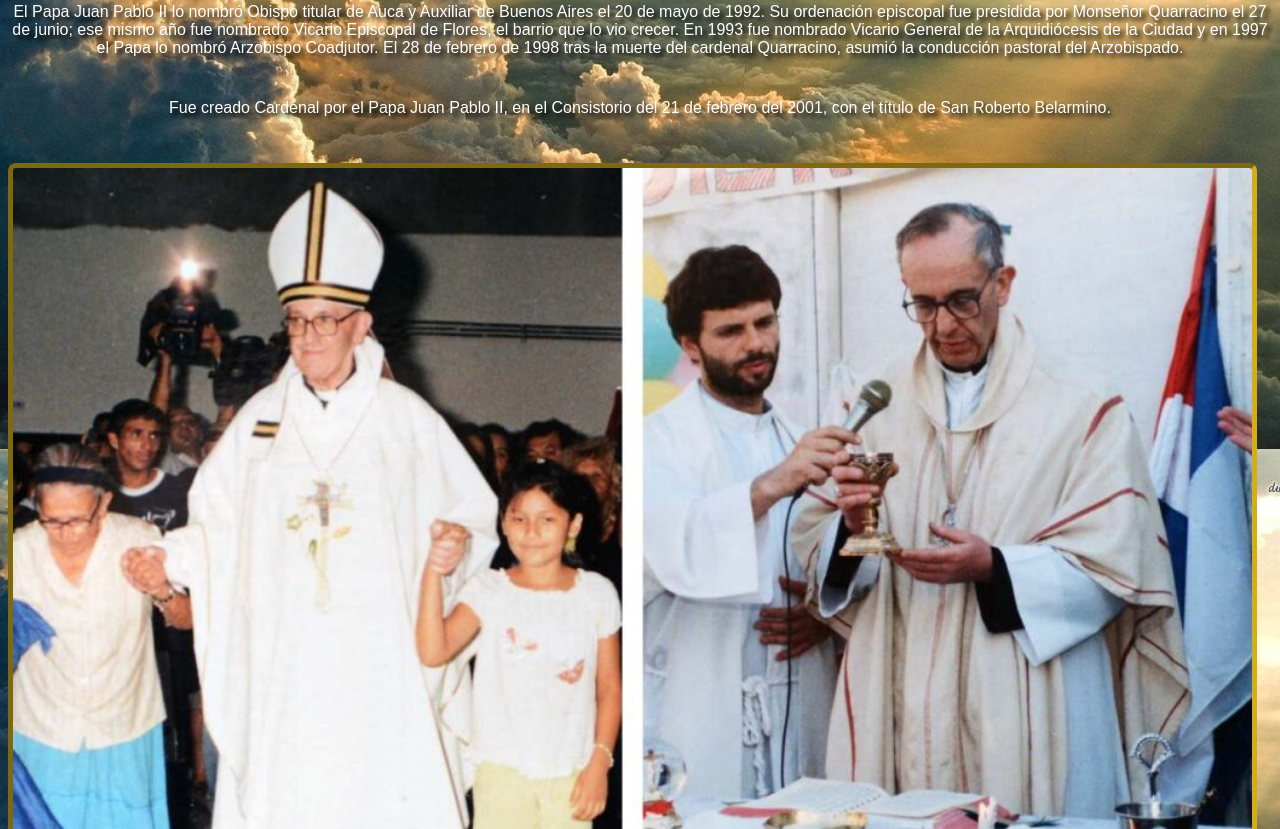
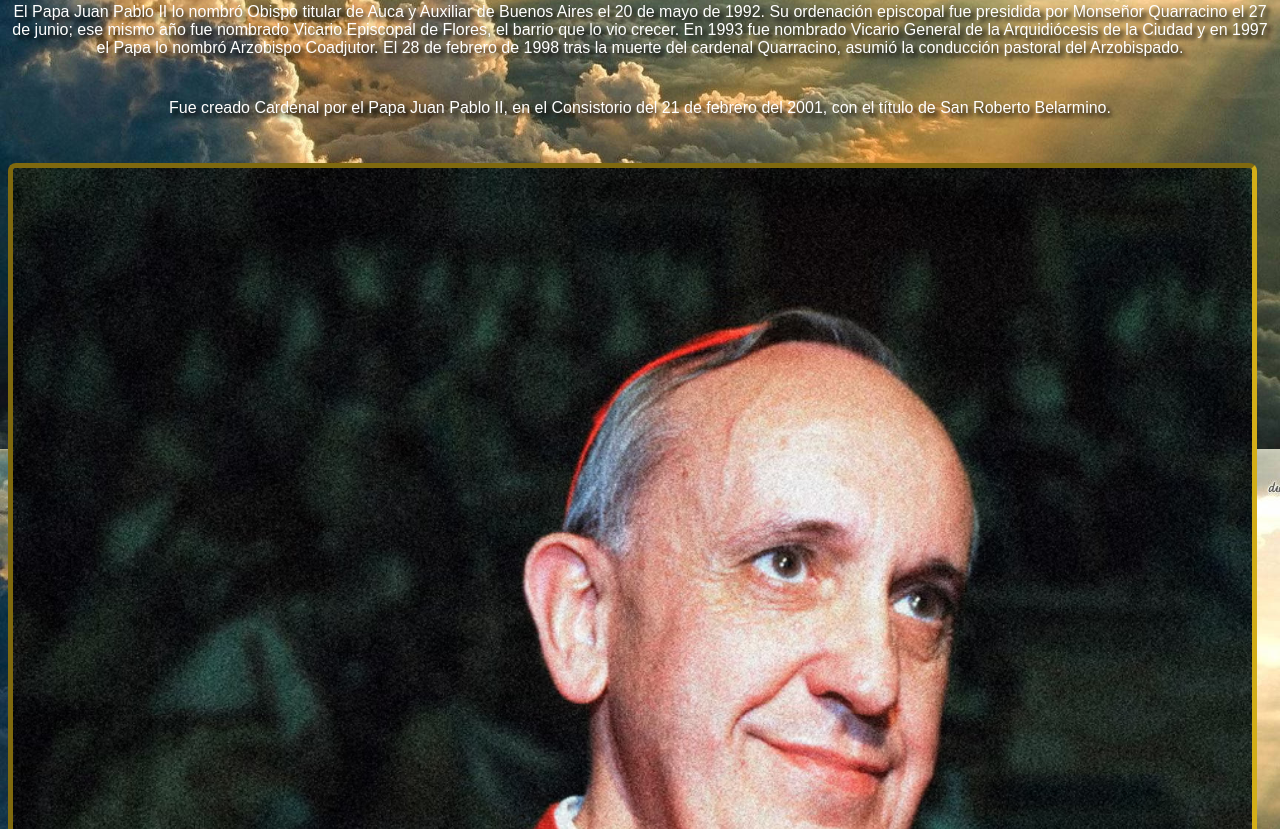
Before and after one commit to Chinomixel11/Chinomixel11.github.io, a plain HTML site: page index.html in a window 1280 px wide. Shown: the part 3551-4380 px from the top of the page. Drawn offline with Linux system fonts and the light colour scheme.

Commit message:
Chinomixel11.github.io

```diff
--- a/index.html
+++ b/index.html
@@ -152,7 +152,7 @@
       <br />
       <aside>
         <img
-          src="../Chinomixel11.github.io/PAPA FRANCISCO DE JOVEN-ADULTO.jpg"
+          src="../Chinomixel11.github.io/PAPA FRANCISCO CARDENAL.avif"
           alt="cardenal"
         />
       </aside>
```
